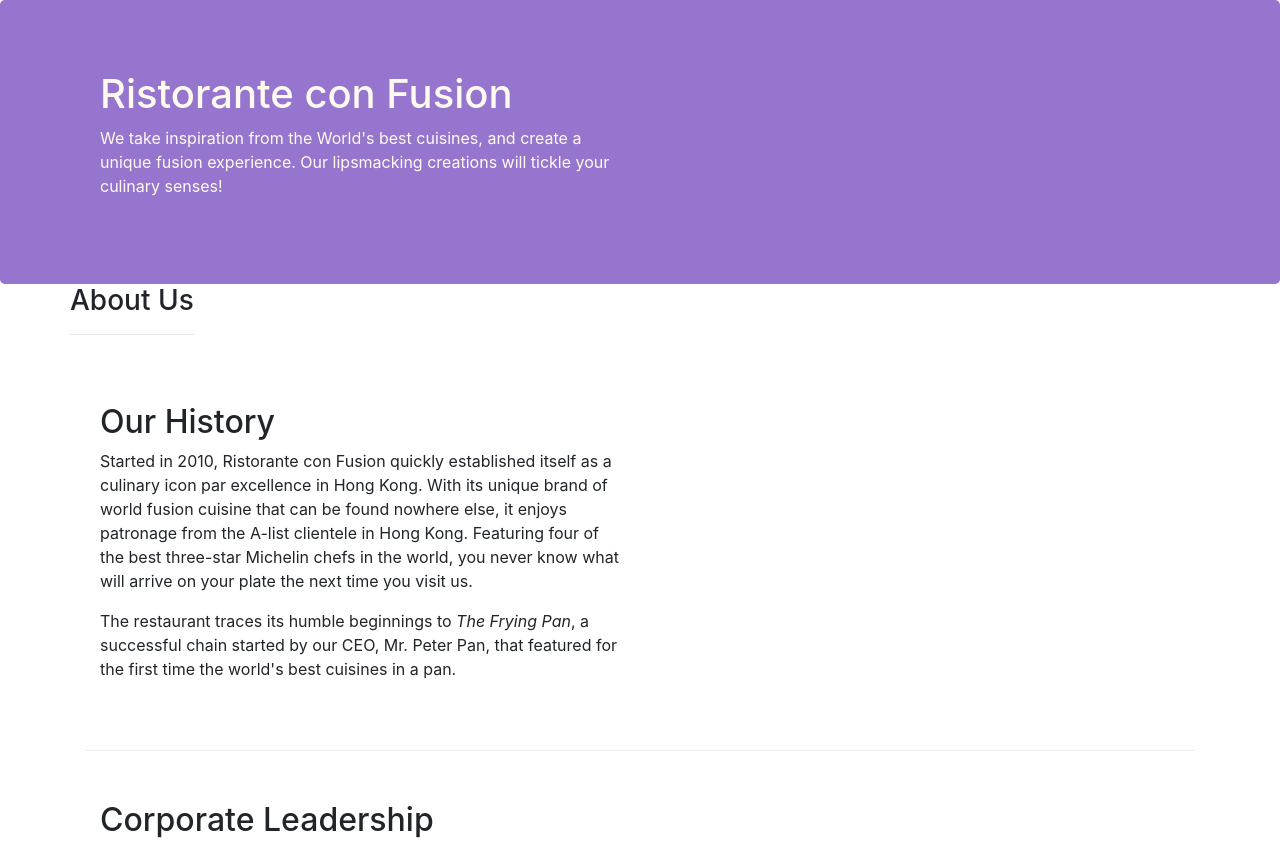
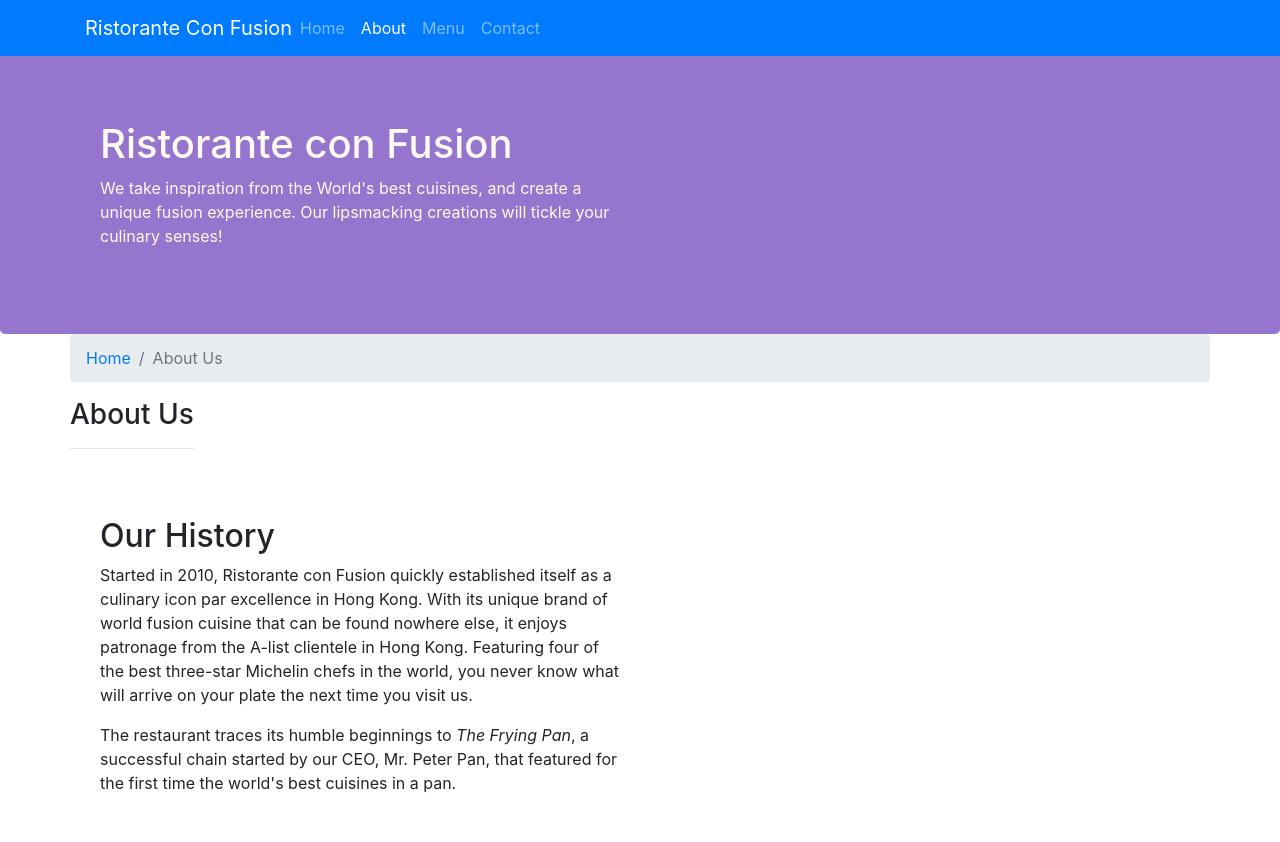
Before and after one commit to salem53/salemdhouimir.github.io, a website: page aboutus.html in a window 1280 px wide. Shown: the top 842 px of the page. Drawn offline with nearby package versions, Linux system fonts and the light colour scheme.

Commit message:
navbar and breadcrumbs

```diff
--- a/aboutus.html
+++ b/aboutus.html
@@ -18,6 +18,34 @@
   </head>
 
   <body>
+    <!-- Bootstrap navBar -->
+    <nav class="navbar navbar-dark navbar-expand-sm bg-primary fixed-top">
+      <div class="container">
+        <button
+          class="navbar-toggler"
+          type="button"
+          data-toggle="collapse"
+          data-target="#Navbar"
+        >
+          <span class="navbar-toggler-icon"></span>
+        </button>
+        <a class="navbar-brand mr-auto" href="./index.html">
+          Ristorante Con Fusion</a
+        >
+        <div class="collapse navbar-collapse" id="Navbar">
+          <ul class="navbar-nav mr-auto">
+            <li class="nav-item">
+              <a class="nav-link" href="./index.html">Home</a>
+            </li>
+            <li class="nav-item active">
+              <a class="nav-link" href="#">About</a>
+            </li>
+            <li class="nav-item"><a class="nav-link" href="#">Menu</a></li>
+            <li class="nav-item"><a class="nav-link" href="#">Contact</a></li>
+          </ul>
+        </div>
+      </div>
+    </nav>
     <header class="jumbotron">
       <div class="container">
         <div class="row row-header">
@@ -36,6 +64,10 @@
 
     <div class="container">
       <div class="row">
+        <ol class="col-12 breadcrumb">
+          <li class="breadcrumb-item"><a href="./index.html">Home</a></li>
+          <li class="breadcrumb-item active">About Us</li>
+        </ol>
         <div>
           <h3>About Us</h3>
           <hr />
@@ -118,7 +150,7 @@
           <div class="col-4 offset-1 col-sm-2">
             <h5>Links</h5>
             <ul class="list-unstyled">
-              <li><a href="#">Home</a></li>
+              <li><a href="./index.html">Home</a></li>
               <li><a href="#">About</a></li>
               <li><a href="#">Menu</a></li>
               <li><a href="#">Contact</a></li>
@@ -153,8 +185,8 @@
         </div>
       </div>
     </footer>
-    <script src="./node_modules/jquery/dist/jquery.slim.min.js"></script>
-    <script src="./node_modules/popper.js/dist/popper.min.js"></script>
-    <script src="./node_modules/bootstrap/dist/js/bootstrap.min.js"></script>
+    <script src="node_modules/jquery/dist/jquery.slim.min.js"></script>
+    <script src="node_modules/popper.js/dist/umd/popper.min.js"></script>
+    <script src="node_modules/bootstrap/dist/js/bootstrap.min.js"></script>
   </body>
 </html>
--- a/css/styles.css
+++ b/css/styles.css
@@ -21,6 +21,14 @@
   background: #9575cd;
   color: floralwhite;
 }
+body {
+  padding: 50px 0px 0px 0px;
+  z-index: 0;
+}
+
+.navbar-dark {
+  background-color: #512da8;
+}
 
 address {
   font-size: 80%;
```
Also changed, not shown: index.html (+28 -2 lines).
